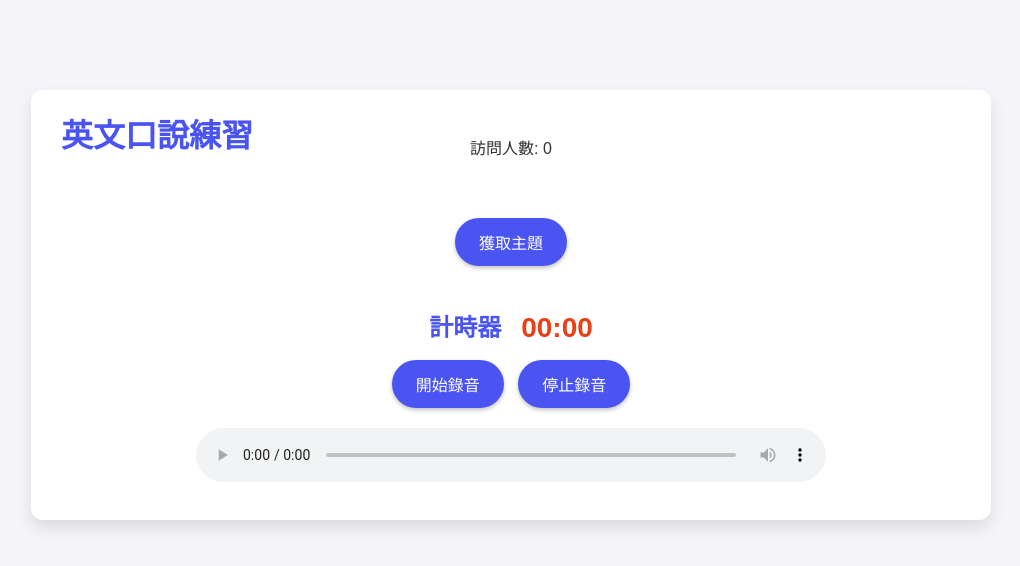
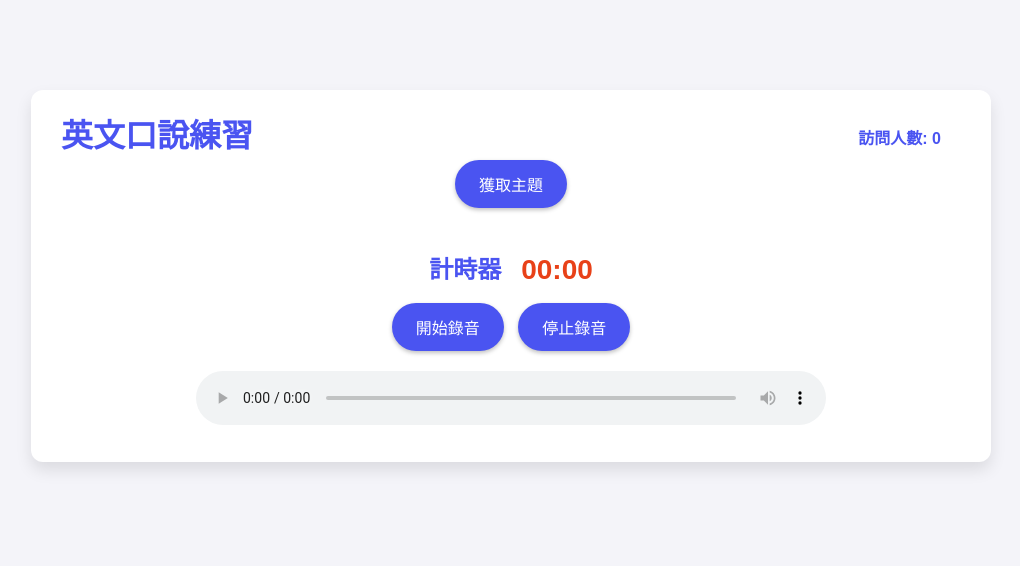
Before and after one commit to terryking0711/FluentSpeak, a plain HTML site: page FluentSpeak/index.html in a window 1280 px wide. Shown: the whole page, without its empty margins (129-1149 px from the left). Drawn offline with Linux system fonts and the light colour scheme.

Commit message:
Display of number of viewers

```diff
--- a/FluentSpeak/styles.css
+++ b/FluentSpeak/styles.css
@@ -96,3 +96,12 @@ h2 {
 #recordButton, #stopRecordButton {
     margin: 0 5px; /* 在每個按鈕的左右側添加 10px 的間距 */
 }
+
+#visitorCount {
+    position: absolute;
+    top: 20px;
+    right: 50px;
+    font-size: 18x;
+    color: #4a54f1;
+    font-weight: bold;
+}
```
